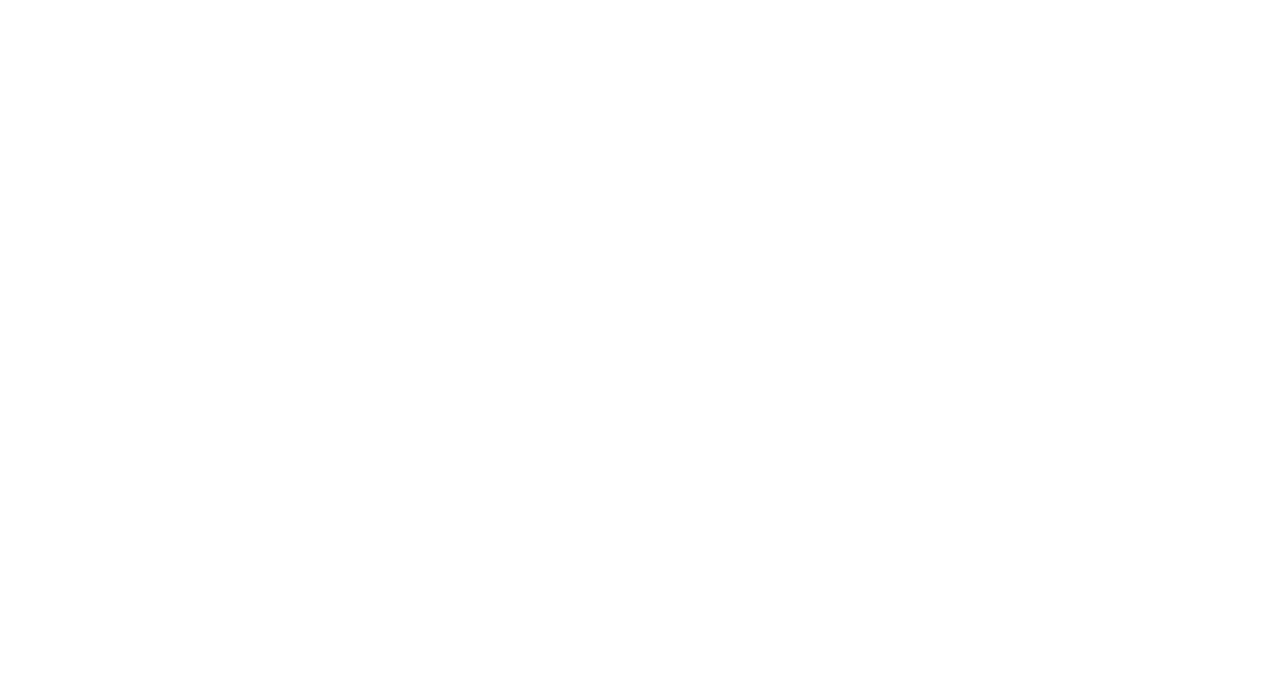
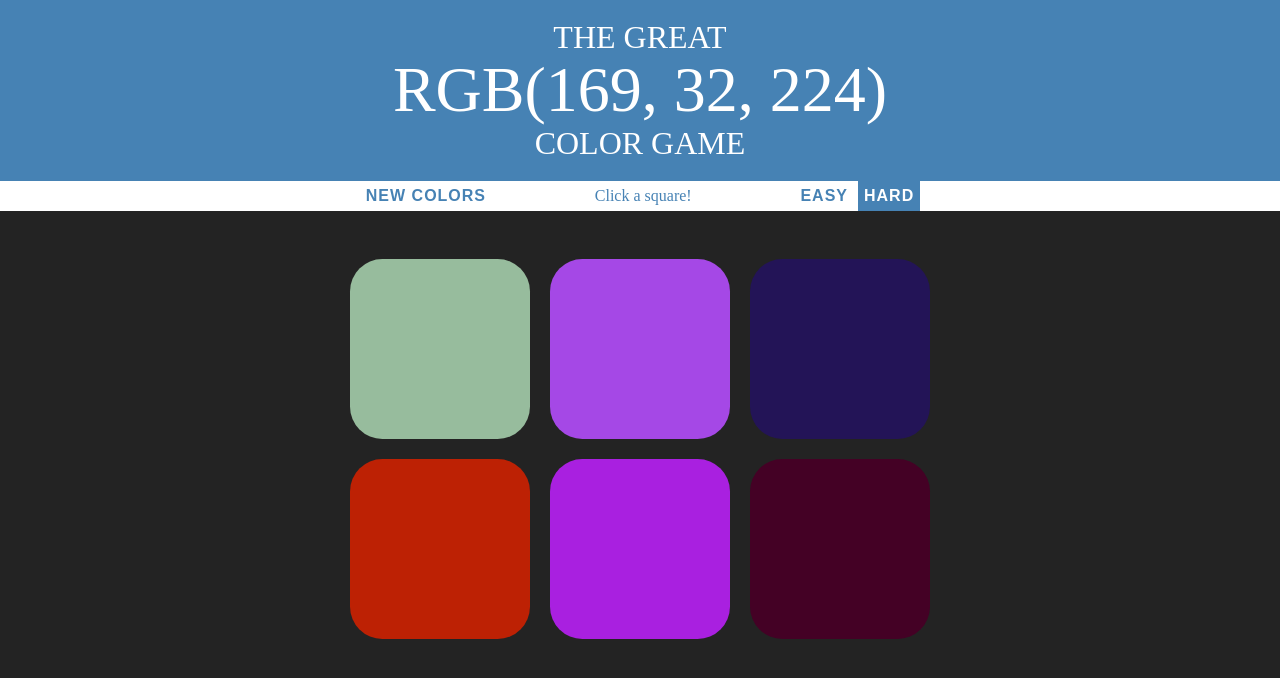
Before and after one commit to BilboAndYoda/colorgame, a plain HTML site: page colorGame.html in a window 1280 px wide. Drawn offline with Linux system fonts and the light colour scheme.

Commit message:
finish color game

```diff
--- a/colorGame.css
+++ b/colorGame.css
@@ -0,0 +1,77 @@
+body {
+	background-color: #232323;
+	margin: 0;
+	font-family: "Montserrat", "Avenir";
+}
+
+h1 {
+	color: white;
+	text-align: center;
+	background-color: steelblue;
+	margin: 0;
+	font-weight: normal;
+	line-height: 1.1;
+	text-transform: uppercase;
+	padding: 20px 0;
+}
+
+button {
+	border: none;
+	background: none;
+	text-transform: uppercase;
+	height: 100%;
+	font-weight: 700;
+	color: steelblue;
+	letter-spacing: 1px;
+	font-size: inherit;
+	outline: none;
+	border-radius: 0px;
+	transition: all .2s;
+}
+
+#rgbColor {
+	font-size: 200%;
+}
+
+.title {
+	text-align: center;
+}
+.square{
+	background-color: blue;
+	width: 30%;
+	margin: 1.66%;
+	border: 3px;
+	padding-bottom: 30%;
+	float: left;
+	border-radius: 18%;
+	transition: background .5s;
+}
+
+#container {
+	max-width: 600px;
+	margin: 3% auto;
+}
+
+#stripe {
+	background-color: white;
+	text-align: center;
+	height: 30px;
+
+}
+
+#message {
+	display: inline-block;
+	width: 23%;
+	font-size: inherit;
+	color: steelblue;
+}
+
+.selected {
+	background-color: steelblue;
+	color: white;
+}
+
+button:hover {
+	color: white;
+	background: steelblue;
+}
--- a/colorGame.html
+++ b/colorGame.html
@@ -5,6 +5,30 @@
 	<link rel="stylesheet" type="text/css" href="colorGame.css">
 </head>
 <body>
+	<div>
+		<h1>The Great
+		<br>
+		<span id="rgbColor"></span>
+		<br>
+		Color Game
+		</h1>
+	</div>
+
+	<div id="stripe">
+		<button id="play">New Colors</button>
+		<span id="message">Click a square!</span>
+		<button class="mode">Easy</button>
+		<button class="mode selected">Hard</button>
+	</div>
+
+	<div id="container">
+		<div class="square"></div>
+		<div class="square"></div>
+		<div class="square"></div>
+		<div class="square"></div>
+		<div class="square"></div>
+		<div class="square"></div>
+	</div>
 
 <script type="text/javascript" src="colorGame.js"></script>
 </body>
--- a/colorGame.js
+++ b/colorGame.js
@@ -0,0 +1,137 @@
+var numItems = 6;
+var colors = [];
+var pickedColor;
+var isWinner = false;
+
+var messageDisplay = document.querySelector('#message');
+var h1 = document.querySelector('h1');
+var resetButton = document.getElementById('play');
+var modeButtons = document.querySelectorAll('.mode');
+var squares = document.querySelectorAll(".square");
+var rgbColor = document.querySelector("#rgbColor");
+
+init();
+
+function init(){
+
+	modeButtonsLogic();
+	squareLogic();
+	resetButtonLogic();
+	regenerate(numItems);
+}
+
+
+function modeButtonsLogic(){
+	//easy-hard mode buttons
+	modeButtons.forEach(function(button){
+		//listen for a click
+		button.addEventListener("click", function(){
+			//if  a button is clicked
+			modeButtons.forEach(function(button){
+				//remove selected class from all buttons
+				button.classList.remove('selected');
+			})
+			//add it to the button that was actually clicked
+			this.classList.add('selected');
+			//if easy mode change num items to 3
+			this.textContent === 'Easy' ? numItems = 3: numItems = 6;
+			regenerate(numItems);
+		})
+	})
+}
+
+function squareLogic(){
+	//color squares logic
+	for(var i=0; i<squares.length; i++){
+		//add click listeners
+		squares[i].addEventListener("click", function(){
+			//if this square is the winning square
+			if(IsWinner(this)){
+				winner();
+			}else {
+				this.style.backgroundColor = '#232323';
+				messageDisplay.textContent = 'Try again';
+			}
+		});
+	}
+}
+
+function resetButtonLogic(){
+	//new colors-play again button
+	resetButton.addEventListener("click", function(){
+		regenerate(numItems);
+	})
+}
+
+//reset board to initial starting position based on easy or hard mode
+function regenerate(num){
+	//generate all new colors
+	colors = generateRandomColors(num);
+	//pick a new random color from array
+	pickedColor = pickColor();
+
+	for(var i=0; i<squares.length; i++){
+		//change colors of all squares, if it is easy mode, hide the bottom three
+		if(i<colors.length){
+			squares[i].style.backgroundColor = colors[i];
+			squares[i].style.display = 'block';
+		}else{
+			squares[i].style.display = 'none';
+		}
+	}
+
+	//update text content
+	isWinner = false;
+	defaultText();
+}
+
+//reset text to default
+function defaultText(){
+	h1.style.backgroundColor = 'steelblue';
+	messageDisplay.textContent = "Click a square!";
+	resetButton.textContent = 'New Colors';
+	rgbColor.textContent = pickedColor;
+}
+
+//check if the square is a winning square
+function IsWinner(square){
+	if(square.style.backgroundColor === pickedColor){
+		isWinner = true;
+	}
+	return isWinner;
+}
+
+//update to winner text
+function winner(){
+
+	for(var i=0; i<colors.length; i++){
+		squares[i].style.backgroundColor = pickedColor;
+	}
+
+	h1.style.backgroundColor = pickedColor;
+	messageDisplay.textContent = 'Correct';
+	resetButton.textContent = 'Play again?';
+}
+
+//pick a random color
+function pickColor(){
+	var random = Math.floor(Math.random() * colors.length);
+	return colors[random];
+}
+
+function generateRandomColors(num){
+	//make an array
+	var arr = []
+	//add num random colors to array
+	for(var i = 0; i < num; i++){
+		//get random color and push into array
+		arr.push(randomColor());
+	}
+	//return the array
+	return arr;
+}
+
+function randomColor(){
+	//pick three number 0 to 255
+	return "rgb(" + Math.floor(Math.random() * 256) + ", " + Math.floor(Math.random() * 256) + ", " + Math.floor(Math.random() * 256) + ")";
+}
```
